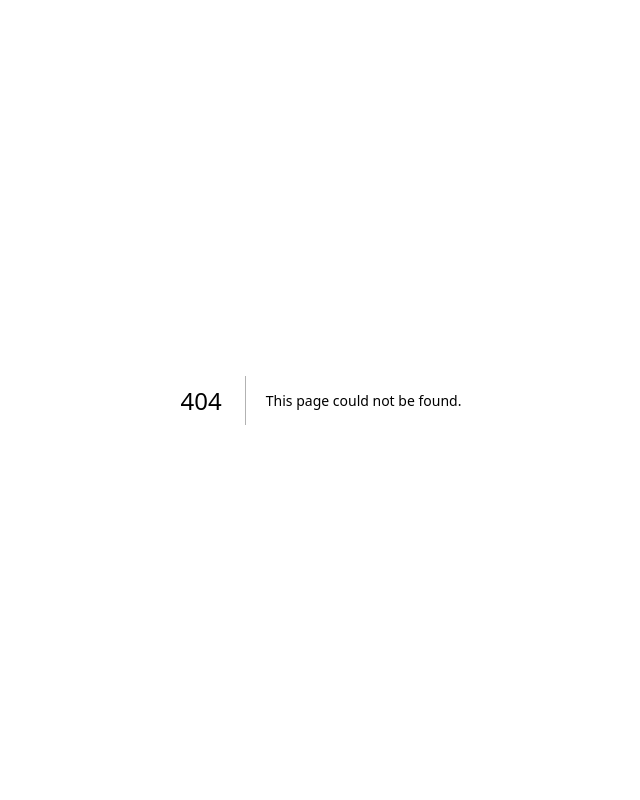
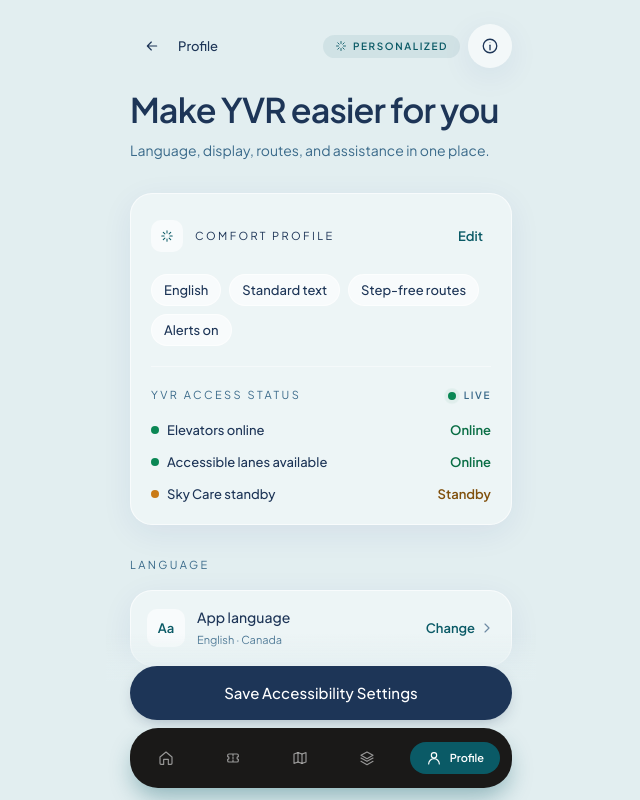
Before and after one commit to SemyonKuznetsoff/Vancouver-International-Airport-Mobile-App, a Next.js app: page /profile/accessibility-settings in a window 1280 px wide. Before the commit this address had no page. Shown: the whole page, without its empty margins (319-959 px from the left). Built offline with nearby package versions, Linux system fonts and the light colour scheme.

Commit message:
Add Accessibility Settings screen

```diff
--- /dev/null
+++ b/src/app/profile/accessibility-settings/page.tsx
@@ -0,0 +1,225 @@
+import Link from "next/link";
+import { AppShellAuthed } from "@/components/AppShellAuthed";
+import { Card } from "@/components/Card";
+import { Eyebrow } from "@/components/Eyebrow";
+import { Heading } from "@/components/Heading";
+import { HeaderIconButton } from "@/components/HeaderIconButton";
+import { IconTile } from "@/components/IconTile";
+import { LiveIndicator } from "@/components/LiveIndicator";
+import { StickyBottomCTA } from "@/components/StickyBottomCTA";
+import {
+  ArrowLeftIcon,
+  ChevronRightIcon,
+  InfoIcon,
+  SparkleIcon,
+} from "@/components/icons";
+
+type StatusKind = "online" | "standby";
+
+type AccessStatus = {
+  service: string;
+  state: string;
+  kind: StatusKind;
+};
+
+const COMFORT_CHIPS = [
+  "English",
+  "Standard text",
+  "Step-free routes",
+  "Alerts on",
+];
+
+const ACCESS_STATUS: AccessStatus[] = [
+  { service: "Elevators online", state: "Online", kind: "online" },
+  { service: "Accessible lanes available", state: "Online", kind: "online" },
+  { service: "Sky Care standby", state: "Standby", kind: "standby" },
+];
+
+const LANGUAGE = {
+  title: "App language",
+  detail: "English · Canada",
+};
+
+export default function AccessibilitySettingsPage() {
+  return (
+    <AppShellAuthed activeHref="/profile">
+      <PageHeader />
+
+      <section className="mt-6 flex flex-col gap-3 px-6">
+        <Heading size="display">Make YVR easier for you</Heading>
+        <p className="text-body text-[var(--color-text-secondary)]">
+          Language, display, routes, and assistance in one place.
+        </p>
+      </section>
+
+      <div className="mt-8 flex flex-col gap-8 px-6">
+        <ComfortProfileCard />
+        <LanguageSection />
+      </div>
+
+      <div className="pt-8" />
+
+      <StickyBottomCTA
+        primaryAction={{
+          label: "Save Accessibility Settings",
+        }}
+      />
+    </AppShellAuthed>
+  );
+}
+
+function PageHeader() {
+  return (
+    <header className="flex items-center justify-between gap-2 px-6 pt-2">
+      <Link
+        href="/profile"
+        aria-label="Back to Profile"
+        className="inline-flex h-11 items-center gap-1 rounded-full pr-3 text-body-sm font-medium text-[var(--color-text-primary)] transition-colors duration-150 hover:text-[var(--color-text-secondary)]"
+      >
+        <span
+          aria-hidden
+          className="inline-flex h-11 w-11 items-center justify-center"
+        >
+          <ArrowLeftIcon size={16} />
+        </span>
+        <span>Profile</span>
+      </Link>
+
+      <div className="flex items-center gap-2">
+        <PersonalizedBadge />
+        <HeaderIconButton
+          aria-label="Accessibility settings help"
+          type="button"
+        >
+          <InfoIcon size={18} />
+        </HeaderIconButton>
+      </div>
+    </header>
+  );
+}
+
+function PersonalizedBadge() {
+  return (
+    <span className="inline-flex items-center gap-1.5 rounded-[var(--radius-pill)] bg-[var(--color-action-teal-soft)] px-3 py-1 text-micro uppercase text-[var(--color-action-teal)]">
+      <SparkleIcon size={12} aria-hidden />
+      <span>Personalized</span>
+    </span>
+  );
+}
+
+function ComfortProfileCard() {
+  return (
+    <Card as="article" padding="none" aria-label="Comfort profile">
+      <header className="flex items-center justify-between gap-3 px-5 pt-5">
+        <div className="flex min-w-0 items-center gap-3">
+          <IconTile size={32} className="bg-[var(--color-action-teal-soft)]">
+            <span className="text-[var(--color-action-teal)]">
+              <SparkleIcon size={14} />
+            </span>
+          </IconTile>
+          <h2 className="text-eyebrow uppercase text-[var(--color-text-primary)]">
+            Comfort Profile
+          </h2>
+        </div>
+        <button
+          type="button"
+          aria-label="Edit comfort profile"
+          className="inline-flex h-11 items-center px-2 text-body-sm font-semibold text-[var(--color-action-teal)] hover:text-[var(--color-text-primary)]"
+        >
+          Edit
+        </button>
+      </header>
+
+      <ul className="mt-4 flex flex-wrap gap-2 px-5 pb-5">
+        {COMFORT_CHIPS.map((label) => (
+          <li
+            key={label}
+            className="inline-flex h-8 items-center rounded-[var(--radius-pill)] border border-[var(--color-border)] bg-[var(--color-surface-elevated)] px-3 text-body-sm font-medium text-[var(--color-text-primary)]"
+          >
+            {label}
+          </li>
+        ))}
+      </ul>
+
+      <div className="mx-5 border-t border-[var(--color-border-soft)]" />
+
+      <div className="flex flex-col gap-4 px-5 pt-5 pb-5">
+        <div className="flex items-center justify-between gap-3">
+          <Eyebrow tone="secondary">YVR Access Status</Eyebrow>
+          <LiveIndicator status="live" pulse label="Live" />
+        </div>
+
+        <dl className="flex flex-col gap-3">
+          {ACCESS_STATUS.map((row) => (
+            <AccessStatusRow key={row.service} row={row} />
+          ))}
+        </dl>
+      </div>
+    </Card>
+  );
+}
+
+function AccessStatusRow({ row }: { row: AccessStatus }) {
+  const dotClass =
+    row.kind === "online"
+      ? "bg-[var(--color-success)]"
+      : "bg-[var(--color-warning)]";
+  const labelClass =
+    row.kind === "online"
+      ? "text-[var(--color-success-fg)]"
+      : "text-[var(--color-warning-fg)]";
+
+  return (
+    <div className="flex items-center justify-between gap-3">
+      <dt className="inline-flex min-w-0 items-center gap-2">
+        <span
+          aria-hidden
+          className={`inline-block h-2 w-2 shrink-0 rounded-full ${dotClass}`}
+        />
+        <span className="truncate text-body-sm text-[var(--color-text-primary)]">
+          {row.service}
+        </span>
+      </dt>
+      <dd
+        className={`text-body-sm-emphasis tabular-nums ${labelClass}`}
+      >
+        {row.state}
+      </dd>
+    </div>
+  );
+}
+
+function LanguageSection() {
+  return (
+    <section aria-label="Language" className="flex flex-col gap-4">
+      <Eyebrow tone="secondary">Language</Eyebrow>
+      <Card padding="none">
+        <button
+          type="button"
+          aria-label={`Change app language, currently ${LANGUAGE.detail}`}
+          className="flex w-full items-center gap-3 px-4 py-4 text-left transition-colors duration-150 hover:bg-[var(--color-surface-hover)]"
+        >
+          <IconTile size={38} className="bg-[var(--color-action-teal-soft)]">
+            <span className="text-body-sm-emphasis text-[var(--color-action-teal)]">
+              Aa
+            </span>
+          </IconTile>
+          <span className="flex min-w-0 flex-1 flex-col gap-1">
+            <span className="truncate text-body font-medium text-[var(--color-text-primary)]">
+              {LANGUAGE.title}
+            </span>
+            <span className="truncate text-label text-[var(--color-text-secondary)]">
+              {LANGUAGE.detail}
+            </span>
+          </span>
+          <span className="inline-flex shrink-0 items-center gap-1 text-body-sm font-semibold text-[var(--color-action-teal)]">
+            <span>Change</span>
+            <span aria-hidden className="text-[var(--color-text-muted)]">
+              <ChevronRightIcon size={16} />
+            </span>
+          </span>
+        </button>
+      </Card>
+    </section>
+  );
+}
```
